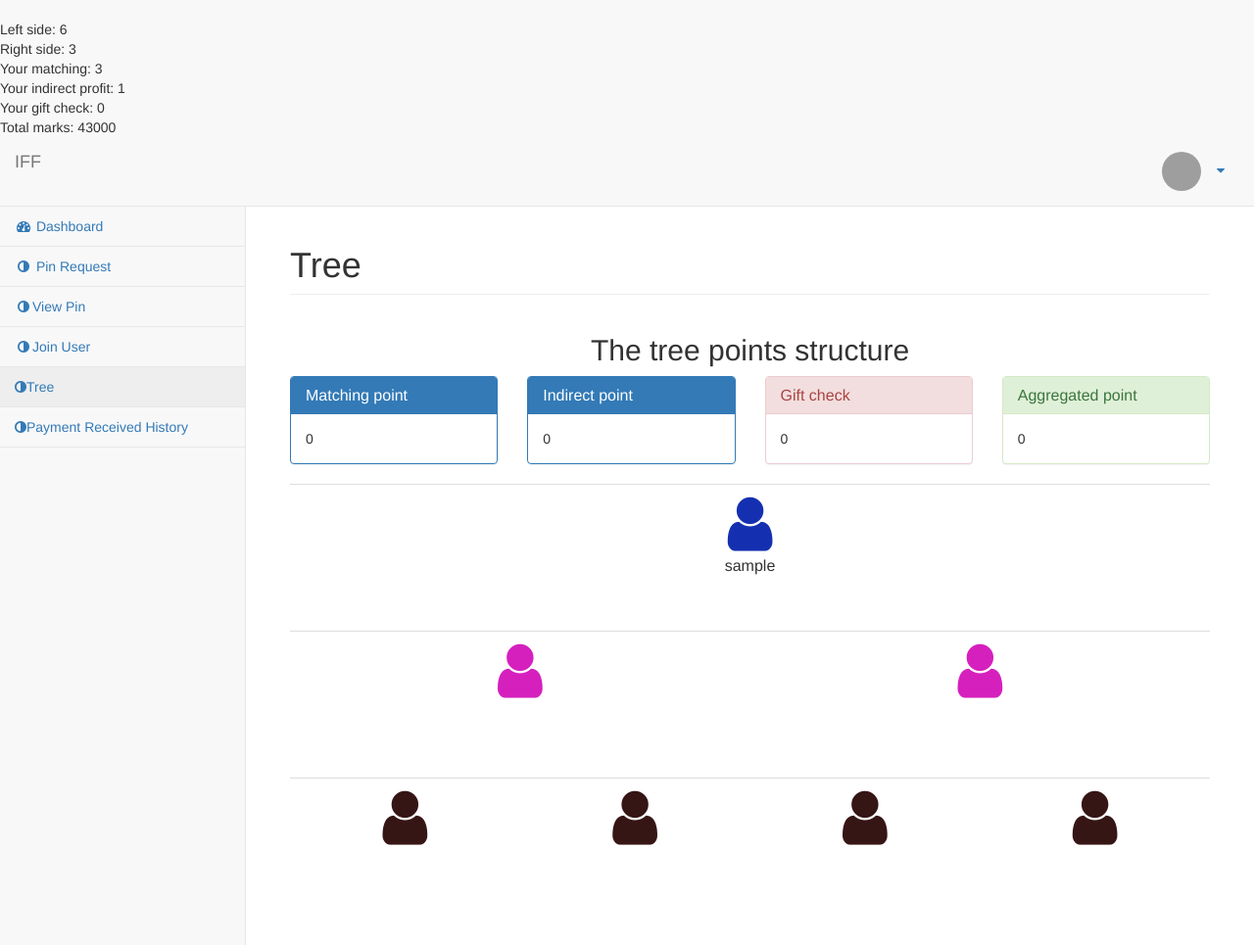
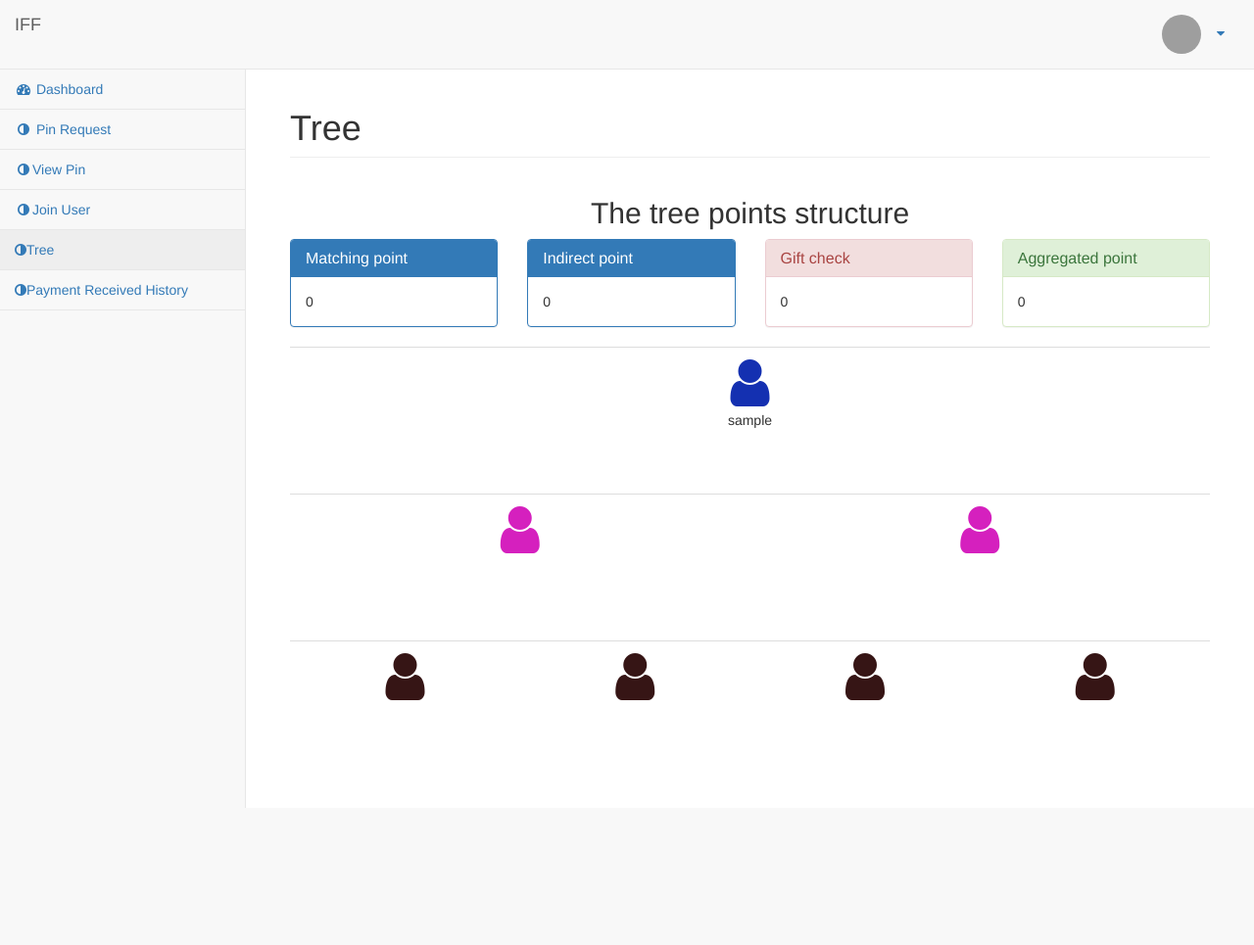
Before and after one commit to AJAkimana/iff, a PHP site: page /tree.php in a window 1280 px wide. Shown: the whole page at 98% size. After the commit the page ends 825 px from the top, so only its background shows below. Run offline with PHP 8.4, Linux system fonts and the light colour scheme; the visitor is signed in with stand-in values (Sample User, id 1); data that the repository does not hold is empty; style sheets or scripts are compiled from the project's sources; some libraries are stand-ins or nearby versions; grey boxes are pictures that could not be loaded.

```diff
--- a/php-includes/treeUtil.php
+++ b/php-includes/treeUtil.php
@@ -91,10 +91,10 @@ require_once 'constants.php';
 
     // For testing the tree functionality, Uncomment these lines
 
-    $calculator = new AmountCalculator(6, 3);
-    echo '<br/>Left side: '.$calculator->getCount('left').'<br/>';
-    echo 'Right side: '.$calculator->getCount('right').'<br/>';
-    echo 'Your matching: '.$calculator->matchUsers().'<br/>';
-    echo 'Your indirect profit: '.$calculator->getIndirectProfit().'<br/>';
-    echo 'Your gift check: '.$calculator->getGiftCheck().'<br/>';
-    echo 'Total marks: '.$calculator->getTotalPoints();
+    // $calculator = new AmountCalculator(6, 3);
+    // echo '<br/>Left side: '.$calculator->getCount('left').'<br/>';
+    // echo 'Right side: '.$calculator->getCount('right').'<br/>';
+    // echo 'Your matching: '.$calculator->matchUsers().'<br/>';
+    // echo 'Your indirect profit: '.$calculator->getIndirectProfit().'<br/>';
+    // echo 'Your gift check: '.$calculator->getGiftCheck().'<br/>';
+    // echo 'Total marks: '.$calculator->getTotalPoints();
```
